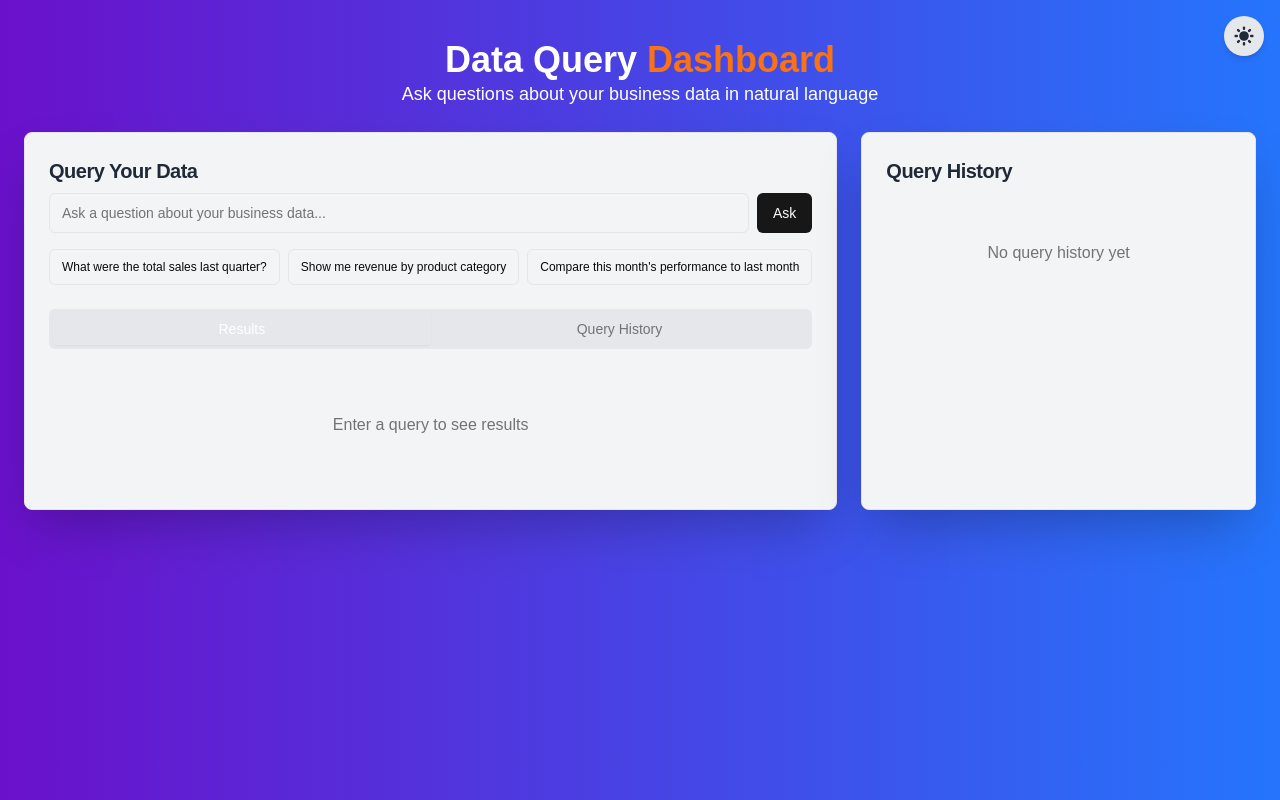
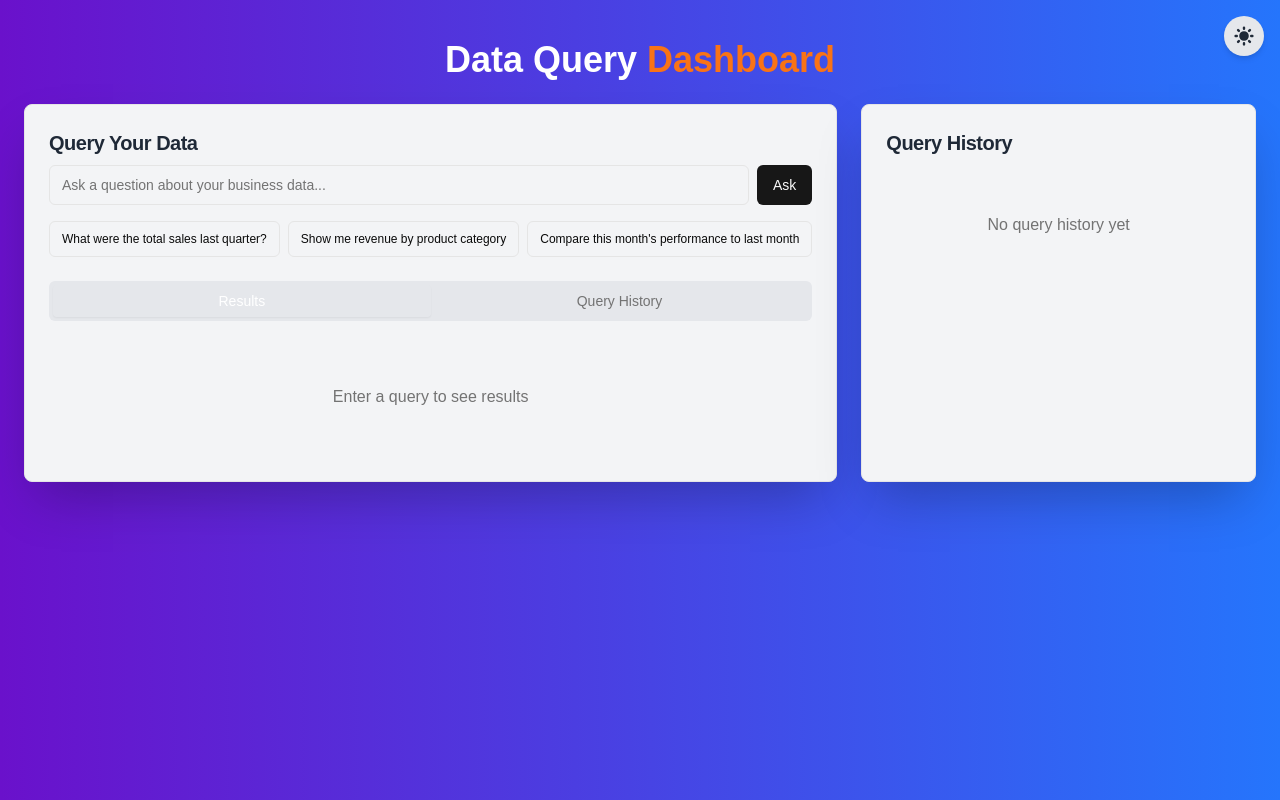
Before and after one commit to DevVaish/QueryDashboard, a Next.js app: page / in a window 1280 px wide. Built offline with nearby package versions, Linux system fonts and the light colour scheme.

Commit message:
Update dashboard.tsx

```diff
--- a/components/dashboard.tsx
+++ b/components/dashboard.tsx
@@ -23,9 +23,9 @@ export default function Dashboard() {
           <span className={darkMode ? "text-white" : "text-white"}>Data Query </span>
           <span className="text-orange-500">Dashboard</span>
         </h1>
-        <p className={`text-lg ${darkMode ? "text-gray-300" : "text-white"}`}>
-          Ask questions about your business data in natural language
-        </p>
+
+
+
         <button
           onClick={() => setDarkMode(!darkMode)}
           className="absolute top-4 right-4 w-10 h-10 rounded-full bg-gray-200 text-gray-800 shadow-md hover:bg-gray-300 transition flex items-center justify-center"
```
